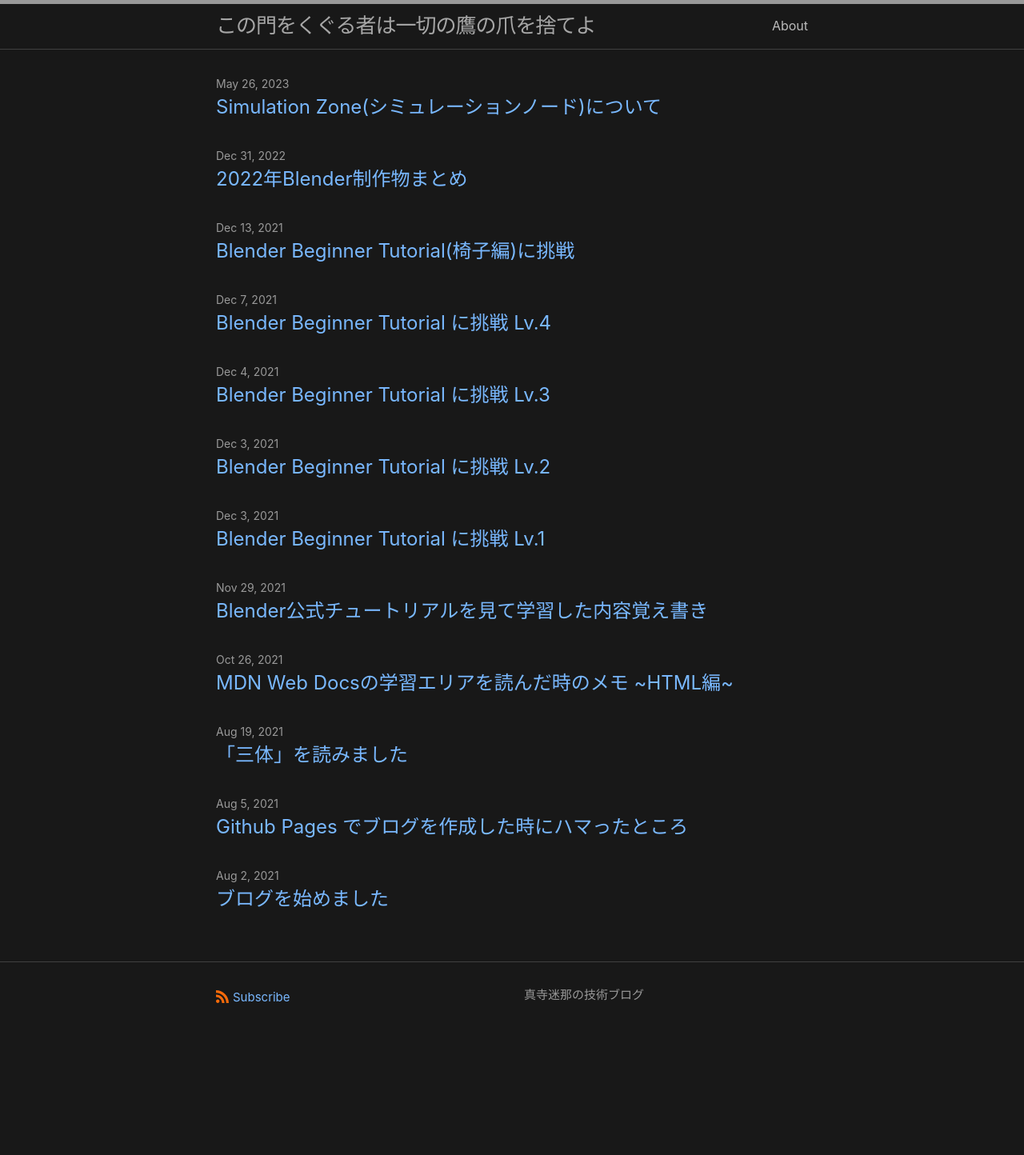
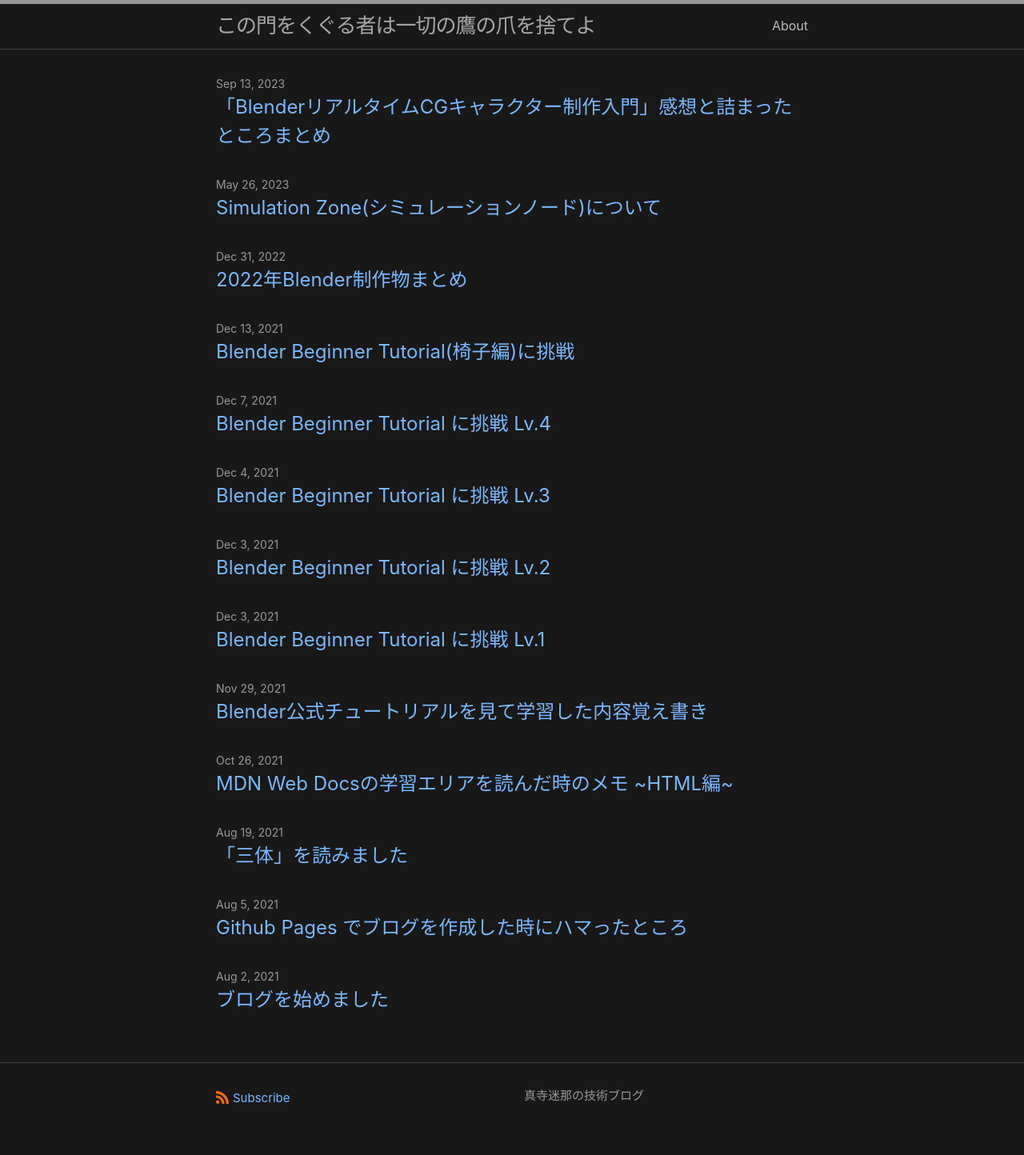
Before and after one commit to MeinaMadeira/MeinaMadeira.github.io, a Jekyll site: the page built from index.markdown, in a window 1280 px wide. Shown: the whole page at 80% size. Built offline with Jekyll 4.4.1, drawn with Linux system fonts in a browser that asks for light colours; before the commit the page ends 1318 px from its top, so only the background shows below that; part of the change alters nothing that is shown.

Commit message:
BlenderリアルタイムCGキャラクター制作入門書評

```diff
--- a/_config.yml
+++ b/_config.yml
@@ -55,3 +55,4 @@ plugins:
 #   - vendor/cache/
 #   - vendor/gems/
 #   - vendor/ruby/
+encoding: utf-8
--- /dev/null
+++ b/_posts/2023-09-13-blender-bookreview.markdown
@@ -0,0 +1,30 @@
+---
+layout: post
+title:  "「BlenderリアルタイムCGキャラクター制作入門」感想と詰まったところまとめ"
+date:   2023-09-13 17:45:00 +0900
+categories: blender
+---
+お久しぶりです。今回はTwitterでも話題になっていた書籍「BlenderリアルタイムCGキャラクター制作入門」を読み通した感想をまとめたいと思います。
+## 感想
+一通りBlenderの操作方法にも触れてくれてはいますが全くの初心者向け、ではありません。一度解説されたことはできるものとしてどんどん先へ進んでいきます。
+この辺はどちらかというとある程度Blenderの操作に習熟した上で、キャラモデリングに興味がある・やってみたい層に向けられた難易度であるように思います。
+その上でBlenderでのモデリング/スキニング/テクスチャリングに関しては
+- ふんだんに盛り込まれた画像と丁寧な解説
+- 人型を作っていくにあたって有用な考え方やテクニックが盛りだくさん
+- 参考用にそのまま使えるサンプルモデルと下絵がダウンロードできる
+と大盤振る舞いの内容になっています。モデルはしぐれうい先生デザインで大変かわいいですし、これだけで元が取れると言ってもいいと思います。
+
+
+一方でUnityでのセットアップ～VRChatへのアップロードについてはかなり適当です。
+- Unityでのシェーダー設定についてはどのパラメータがどんな意味を持つのかも説明せず数値を示すのみ。それも乱丁に近い抜けだらけの表で。
+- 本書を買うとダウンロードできるモデルと書籍内の説明が明らかに食い違っているにも関わらず、一言も触れられていない。
+- コライダーの設定もスカートのみに留まり、せっかく作ったはずの髪のボーンには触れられず「ご自身で調べて楽しんでください」とのこと。
+
+前段までが懇切丁寧だった分あまりの雑さに驚きました。正直無い方がマシだとさえ思います。
+
+## 制作中詰まったところ
+
+
+### 髪のUV展開
+### Unityでのシェーダー
+### VRChat上で白目になる
```
